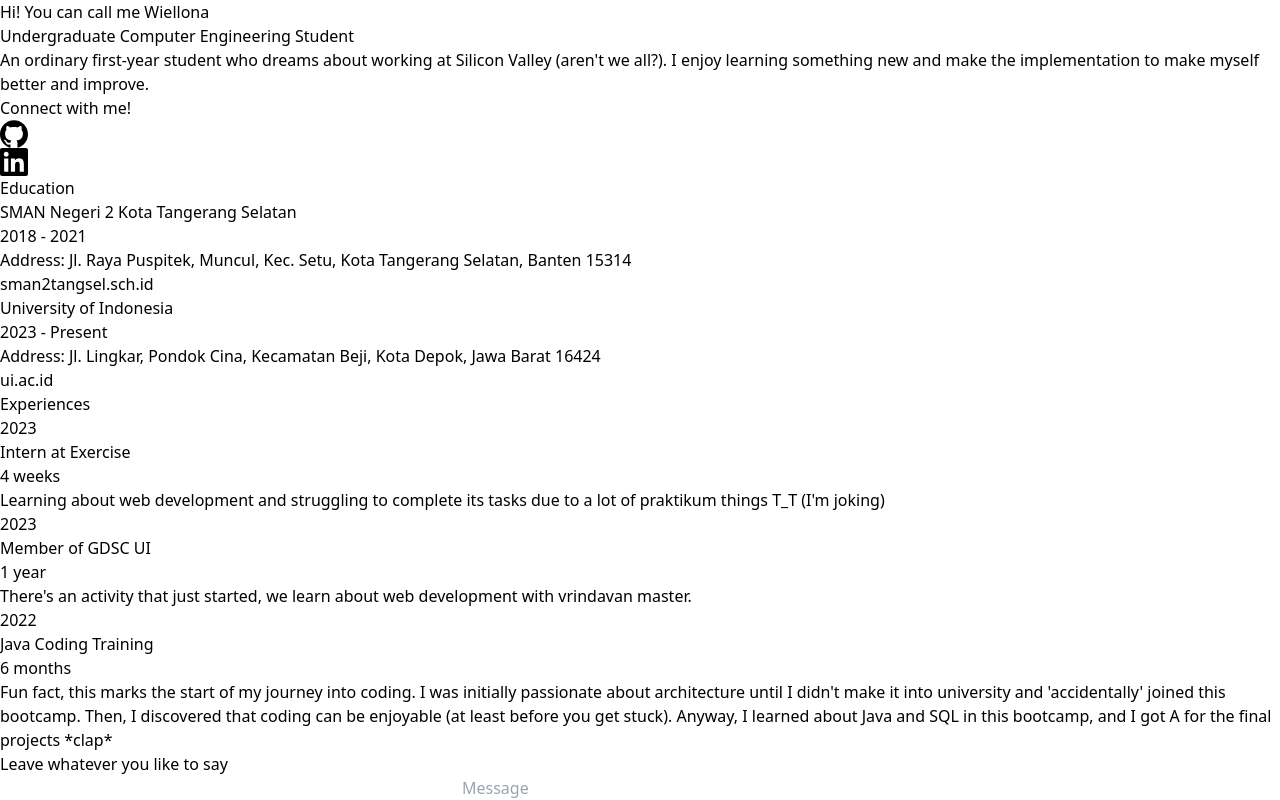
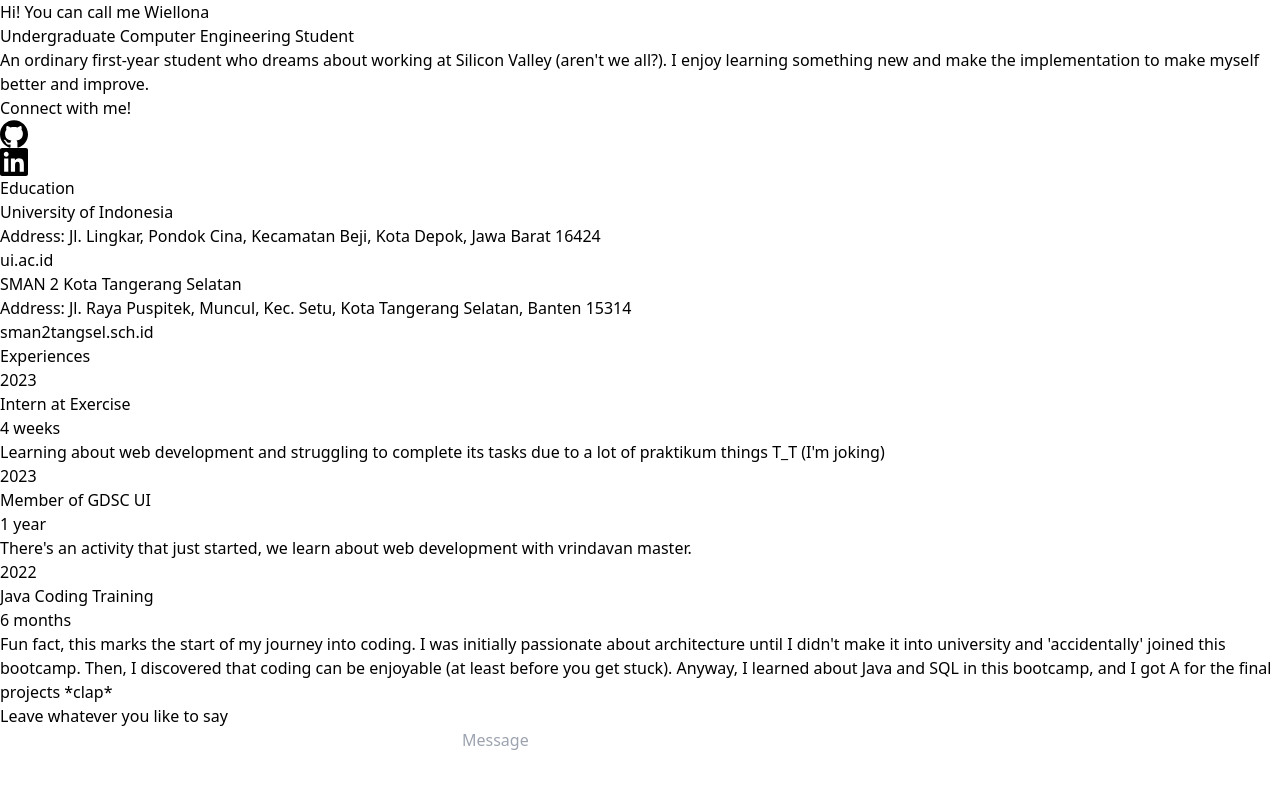
Before and after one commit to wiellona/cv_wiellona, a React (Vite) app: page / in a window 1280 px wide. Shown: the top 800 px of the page. Built offline with nearby package versions, Linux system fonts and the light colour scheme.

Commit message:
fixing padding

```diff
--- a/src/components/Education.jsx
+++ b/src/components/Education.jsx
@@ -2,28 +2,26 @@
 
 function Education () {
   return (
-    <div>
-        <section id='education' className='pt-20 pb-6 md:items-center lg:ml-20'>
-            <div className='container lg:mx-40 lg:px-10 lg:text-xl'>
-                <div className='flex flex-wrap'>
-                    <div className="w-full px-4 mb-10 lg:w-1/2 max-w-md md:w-7/12">
-                        <h4 className='font-semibold text-4xl mb-3'>Education</h4>
-                        <h2>SMAN Negeri 2 Kota Tangerang Selatan</h2>
-                        <h3 className='text-slate-400'>2018 - 2021</h3>
-                        <p>Address: Jl. Raya Puspitek, Muncul, Kec. Setu, Kota Tangerang Selatan, Banten 15314</p>
-                        <a href='http://www.sman2tangsel.sch.id/' target='_blank' className='text-blue-500'>sman2tangsel.sch.id</a>
-                    </div>
+    <section id='education' className='pt-36 pb-32'>
+        <h1 className='font-semibold text-4xl mb-10 pb-5 text-center'>Education</h1>
+        <div className='flex flex-row mb-5 mx-40 text-center'>
 
-                    <div className='w-full px-4 mb-10 lg:w-1/2 max-w-md'>
-                    <h2 className='lg:pt-12'>University of Indonesia</h2>
-                    <h3 className='text-slate-400'>2023 - Present</h3>
-                        <p>Address: Jl. Lingkar, Pondok Cina, Kecamatan Beji, Kota Depok, Jawa Barat 16424</p>
-                        <a href='https://ui.ac.id/' target='_blank' className='text-blue-500'>ui.ac.id</a>
-                    </div>
+            <div className='layout flex flex-col-reverse items-center md:flex-row md:justify-start'>
+                <div className='w-full px-4 mb-10 lg:w-1/2'>
+                    <h2 className='font-bold text-xl mb-2 max-w-xl'>University of Indonesia</h2>
+                    <p className='font-medium text-base text-slate-800 max-wl-xl'>Address: Jl. Lingkar, Pondok Cina, Kecamatan Beji, Kota Depok, Jawa Barat 16424</p>
+                    <a href='https://ui.ac.id/' target='_blank' className='text-blue-500'>ui.ac.id</a>
                 </div>
+
+                <div className='w-full px-4 mb-10 lg:w-1/2'>
+                    <h2 className='font-bold text-xl mb-2 max-w-xl'>SMAN 2 Kota Tangerang Selatan</h2>
+                    <p className='font-medium text-base text-slate-800 max-wl-xl'>Address: Jl. Raya Puspitek, Muncul, Kec. Setu, Kota Tangerang Selatan, Banten 15314</p>
+                    <a href='http://www.sman2tangsel.sch.id/' target='_blank' className='text-blue-500'>sman2tangsel.sch.id</a>
+                </div>
+
             </div>
-        </section>
-    </div>
+        </div>
+    </section>
   )
 }
 
```
